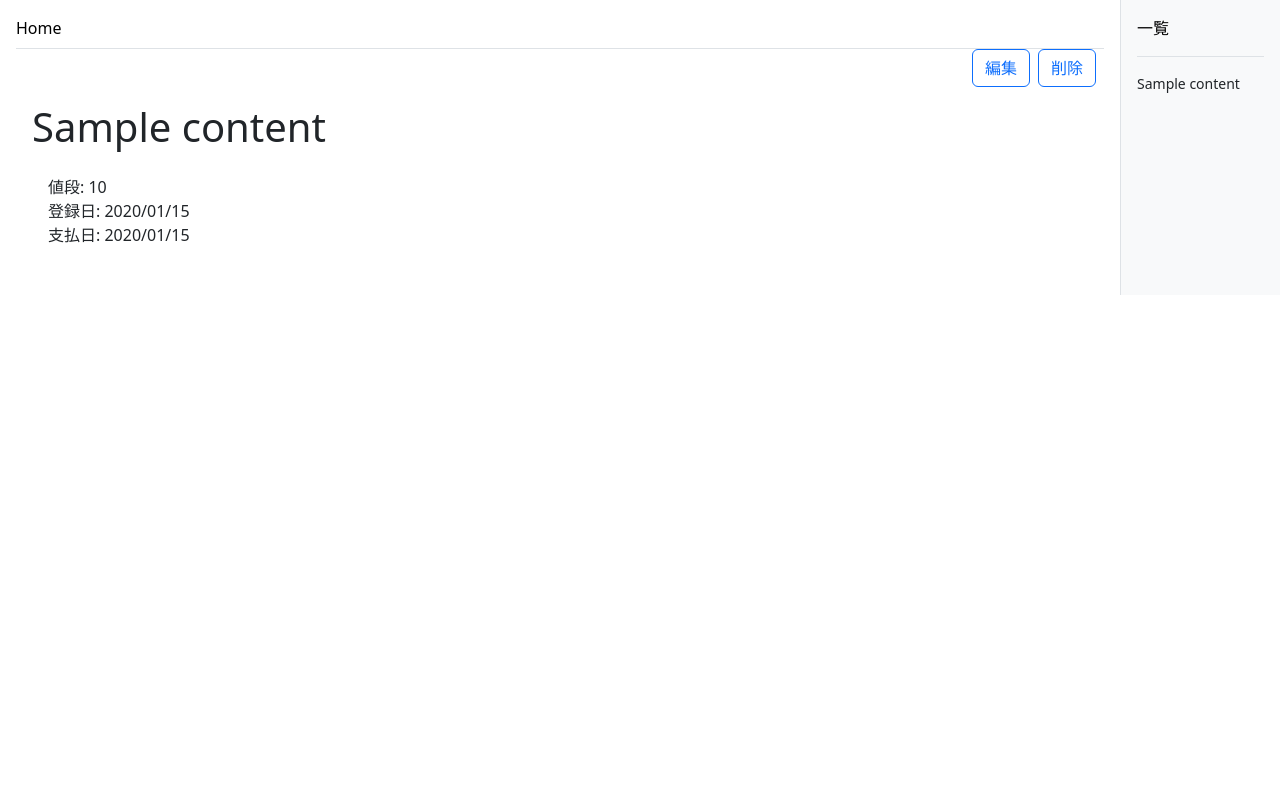
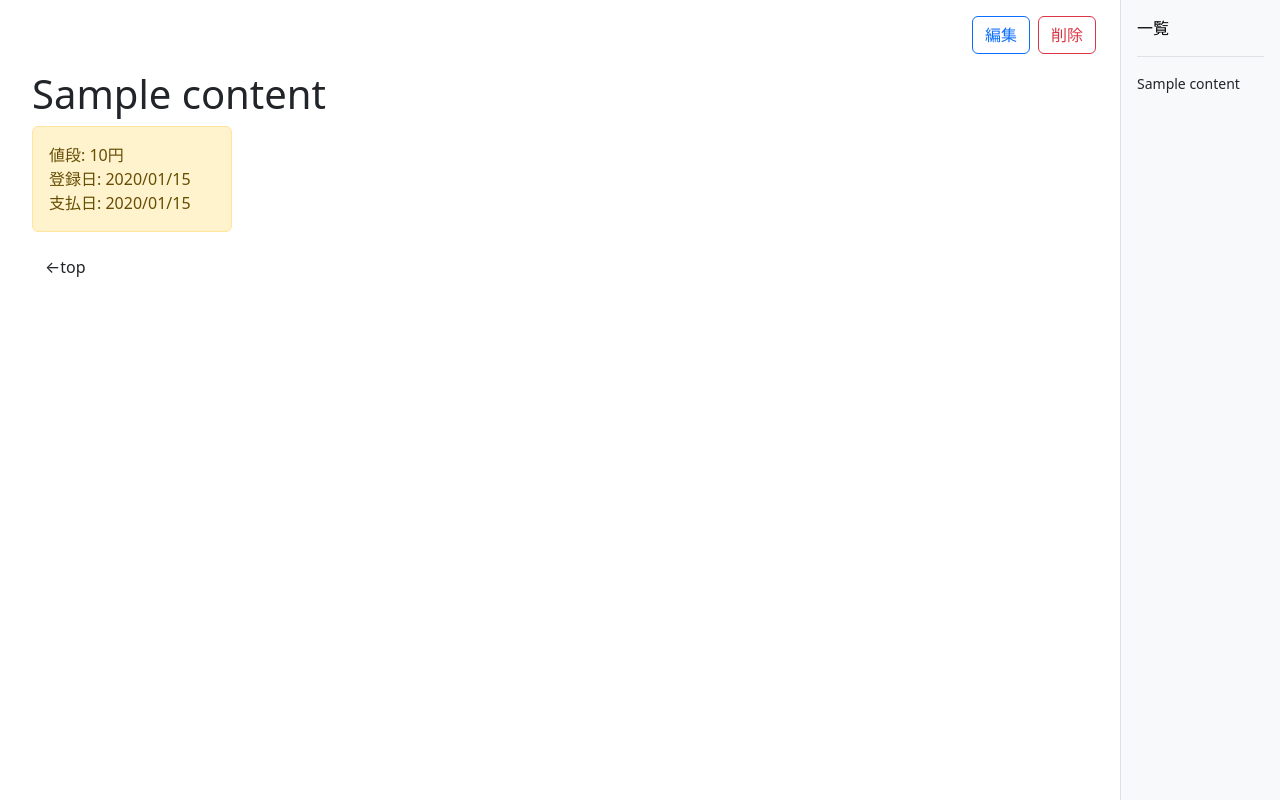
Before and after one commit to 2024AIT-OOP2-G08/Subscription-management, a Flask app: page /content/1 in a window 1280 px wide. Run offline with Flask 3, Linux system fonts and the light colour scheme; tables that the repository leaves empty hold one stand-in row (values such as "Sample post").

Commit message:
デザイン変更

```diff
--- a/templates/content.html
+++ b/templates/content.html
@@ -20,11 +20,6 @@
     <div class="d-flex">
       <!-- Main -->
       <div class="p-3 flex-grow-1">
-        <div class="d-flex align-items-center border-bottom pb-2">
-          <a href="/" class="link-body-emphasis text-decoration-none w-100"
-            >Home</a
-          >
-        </div>
         <div class="ms-auto d-flex justify-content-end">
           <a
             type="button"
@@ -35,7 +30,7 @@
           </a>
           <a
             type="button"
-            class="btn btn-outline-primary me-2"
+            class="btn btn-outline-danger me-2"
             href="{{ url_for('delete.delete', id=content.id) }}"
           >
             削除
@@ -43,10 +38,14 @@
         </div>
         <div class="p-3">
           <h1>{{ content.name }}</h1>
-          <div class="p-3">
+          <div
+            class="p-3 alert alert-warning"
+            style="width: 200px"
+            role="alert"
+          >
             <div class="item-row">
               <span class="label">値段:</span>
-              <span class="value">{{ content.price }}</span>
+              <span class="value">{{ content.price }}円</span>
             </div>
             <div class="item-row">
               <span class="label">登録日:</span>
@@ -61,13 +60,18 @@
               >
             </div>
           </div>
+          <div>
+            <a type="button" class="btn me-2" href="{{ url_for('index') }}">
+              ←top
+            </a>
+          </div>
         </div>
       </div>
 
       <!-- Sidebar -->
       <div
         class="flex-shrink-0 p-3 border-start"
-        style="width: 160px; background-color: #f8f9fa"
+        style="width: 160px; height: 100vh; background-color: #f8f9fa"
       >
         <a
           class="d-flex align-items-center pb-3 mb-3 link-body-emphasis text-decoration-none border-bottom"
```
